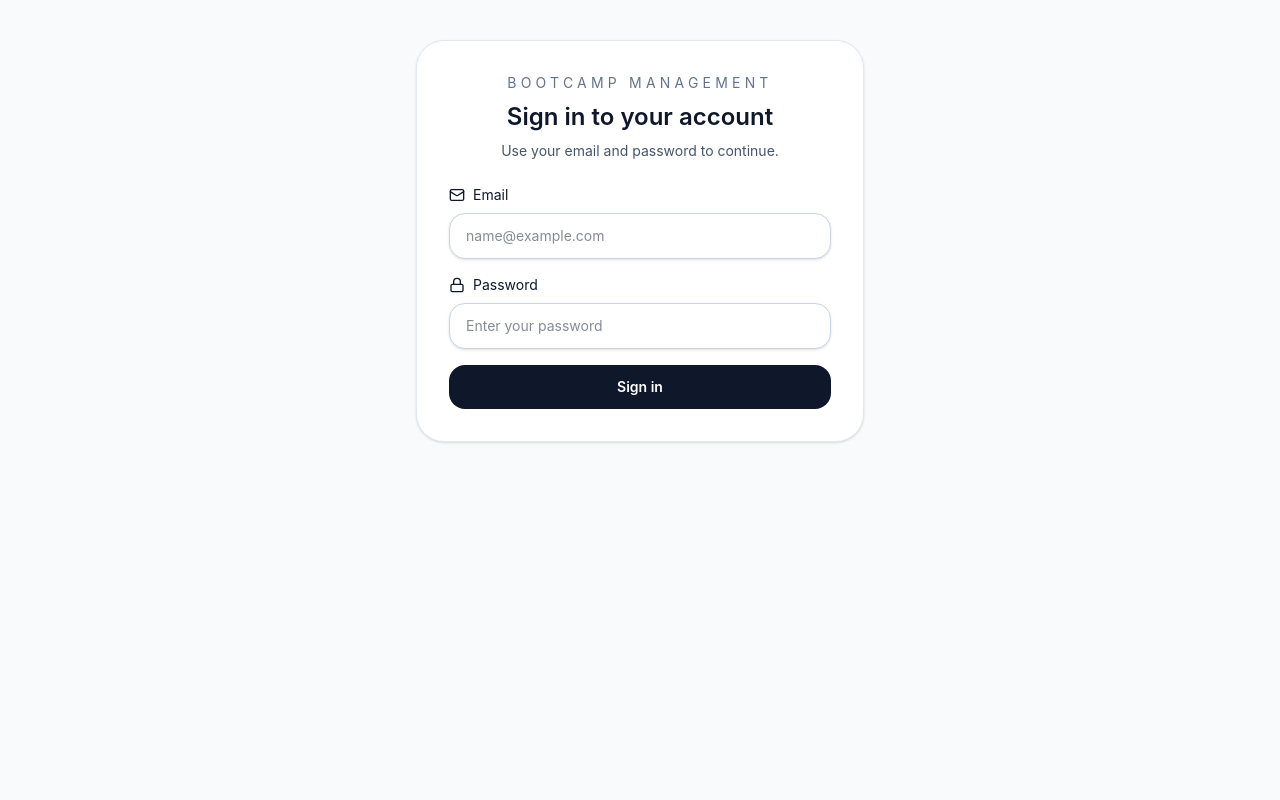
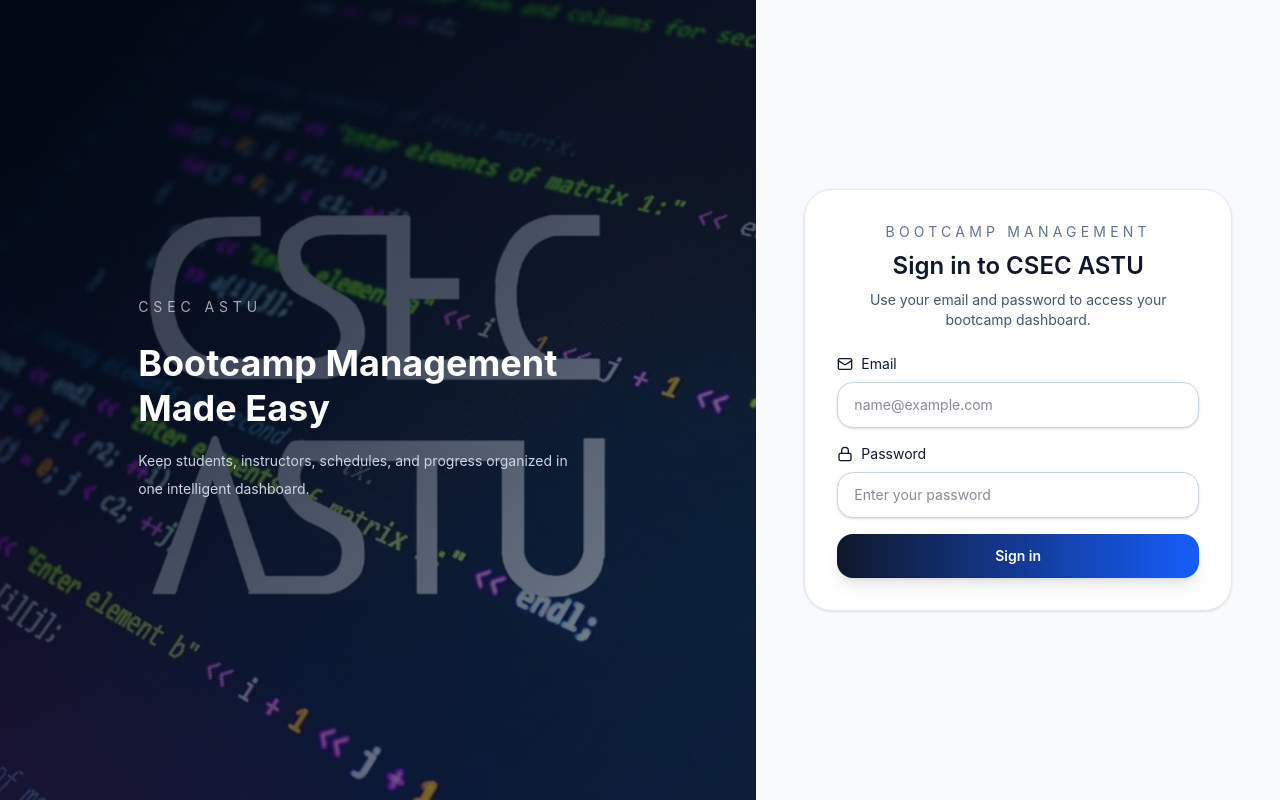
Before and after one commit to Tnsae-M/csec-astu-bootcamp-management-system, a React (Vite) app in the folder frontend/: page /login in a window 1280 px wide. Built offline with nearby package versions, Linux system fonts and the light colour scheme; no server answers.

Commit message:
refined login page: added csec-astu img and also refined the ui

```diff
--- a/frontend/src/pages/LoginPage.tsx
+++ b/frontend/src/pages/LoginPage.tsx
@@ -5,6 +5,7 @@
 import { Input } from "../components/ui/input";
 import { useAuthStore } from "../stores/auth.store";
 import { Lock, Mail } from "lucide-react";
+import bgImg from "../assets/csec-logo.jpg";
 
 export function LoginPage() {
   const navigate = useNavigate();
@@ -37,18 +38,41 @@
   };
 
   return (
-    <div className="min-h-screen bg-slate-50 px-4 py-10 sm:px-6 lg:px-8">
-      <div className="mx-auto max-w-md">
-        <Card className="space-y-6 p-8">
+    <div className="min-h-screen bg-slate-50">
+      <div className="grid min-h-screen grid-cols-1 lg:grid-cols-[1.3fr_0.9fr]">
+        <div className="relative flex h-80 items-center justify-center overflow-hidden bg-slate-900 lg:h-auto">
+          <img
+            src={bgImg}
+            alt="CSEC ASTU bootcamp"
+            className="absolute inset-0 h-full w-full object-cover opacity-90"
+          />
+          <div className="absolute inset-0 bg-linear-to-br from-slate-950/80 via-slate-900/70 to-slate-800/40" />
+          <div className="relative z-10 max-w-xl px-8 text-center text-white sm:px-12 lg:text-left">
+            <p className="text-sm uppercase tracking-[0.35em] text-slate-200/70">
+              CSEC ASTU
+            </p>
+            <h1 className="mt-6 text-4xl font-bold leading-tight sm:text-4xl">
+              Bootcamp Management Made Easy
+            </h1>
+            <p className="mt-4 text-sm leading-7 text-slate-300 max-w-md">
+              Keep students, instructors, schedules, and progress organized in
+              one intelligent dashboard.
+            </p>
+          </div>
+        </div>
+
+        <div className="flex items-center justify-center px-4 py-10 sm:px-6 lg:px-12">
+          <div className="w-full max-w-md">
+            <Card className="space-y-6 p-8 bg-white/95 shadow-2xl rounded-2xl border border-slate-200">
               <div className="space-y-2 text-center">
                 <p className="text-sm uppercase tracking-[0.3em] text-slate-500">
                   Bootcamp Management
                 </p>
-            <h1 className="text-2xl font-semibold text-slate-900">
-              Sign in to your account
-            </h1>
+                <h2 className="text-2xl font-semibold text-slate-900">
+                  Sign in to CSEC ASTU
+                </h2>
                 <p className="text-sm text-slate-600">
-              Use your email and password to continue.
+                  Use your email and password to access your bootcamp dashboard.
                 </p>
               </div>
 
@@ -85,12 +109,19 @@
 
                 {error && <p className="text-sm text-red-600">{error}</p>}
 
-            <Button type="submit" disabled={loading} fullWidth>
+                <Button
+                  className="w-full bg-linear-to-r from-darkblue-600 to-blue-600 hover:from-darkblue-700 hover:to-blue-600 text-white font-medium shadow-lg hover:shadow-xl transition-all duration-300"
+                  type="submit"
+                  disabled={loading}
+                  fullWidth
+                >
                   {loading ? "Signing in…" : "Sign in"}
                 </Button>
               </form>
             </Card>
           </div>
         </div>
+      </div>
+    </div>
   );
 }
```
Also changed, not shown: frontend/src/assets/csec-logo.jpg (added). Lines whose indentation alone changed are shown as unchanged.
